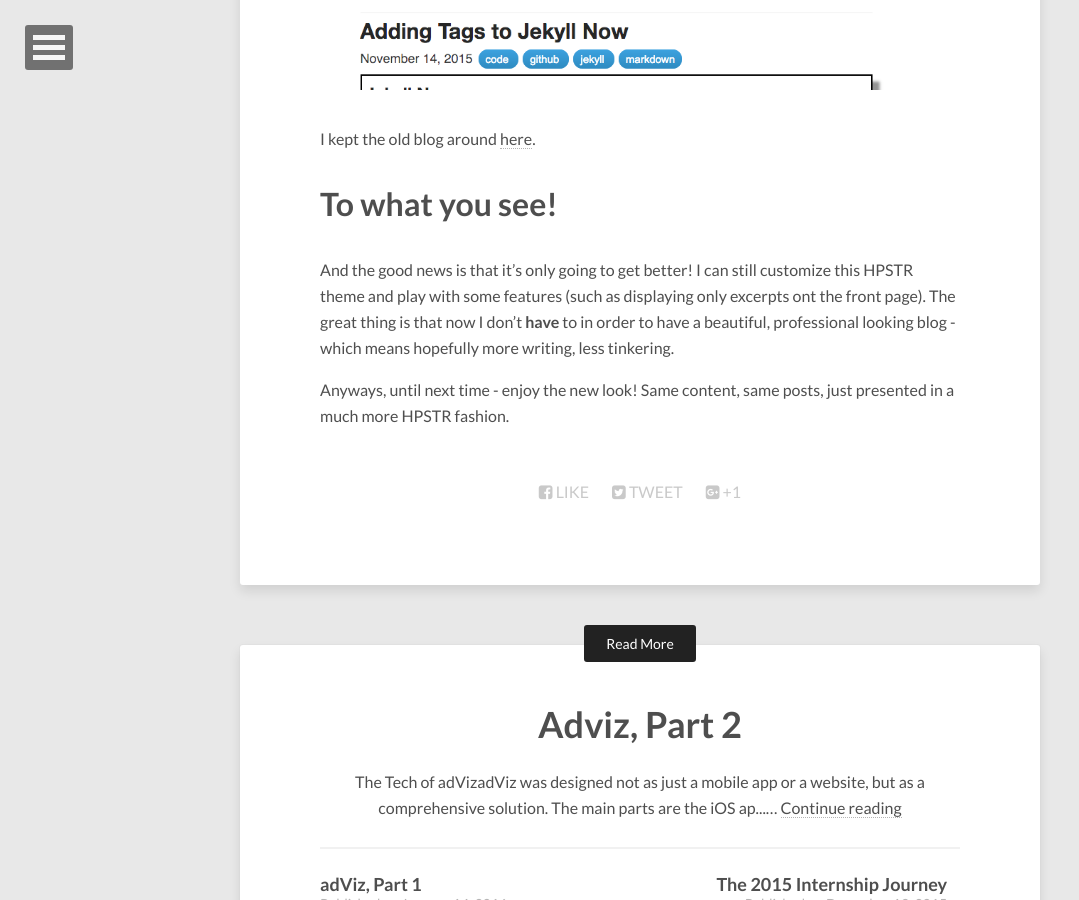
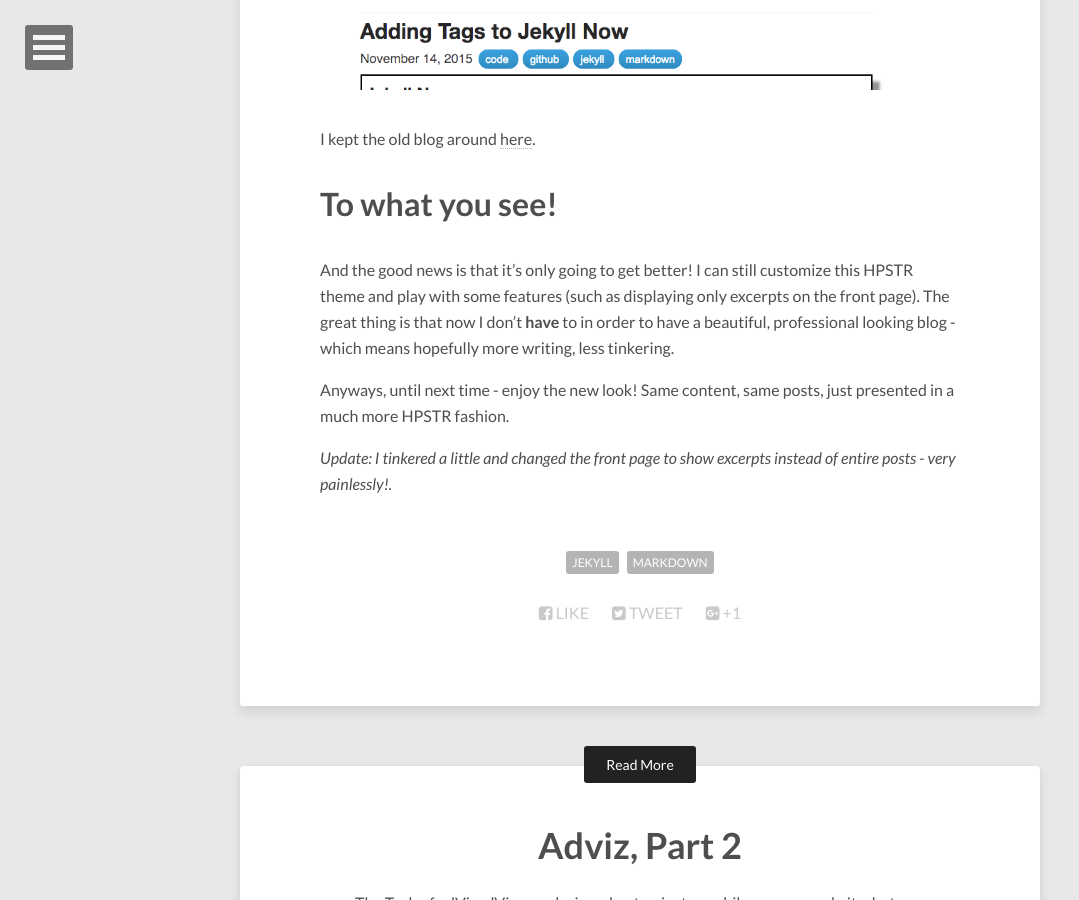
Before and after one commit to txizzle/blog, a Jekyll site: the page built from _posts/2016-04-11-switching-to-a-jekyll-theme.md, in a window 1280 px wide and 900 px high, scrolled down 1312 px. Shown: the whole window, without its empty margins (0-1079 px from the left). Built offline with Jekyll 4.4.1, drawn with Linux system fonts in a browser that asks for light colours; nearby versions of some CDN libraries.

```diff
--- a/_posts/2016-04-11-switching-to-a-jekyll-theme.md
+++ b/_posts/2016-04-11-switching-to-a-jekyll-theme.md
@@ -4,7 +4,7 @@ title: Switching to a Jekyll Theme
 modified:
 categories:
 description:
-tags: []
+tags: [jekyll, markdown]
 image:
   feature:
   credit:
@@ -19,14 +19,16 @@ Yep, I decided to go with the snazzy [HPSTR theme] instead of further extending
 
 # From this...
 <figure>
-	<a href="../old_blog"><img src="/images/old_blog.png" alt=""></a>
+	<a href="../old_blog"><img src="../images/old_blog.png" alt=""></a>
 </figure>
 I kept the old blog around [here].
 
 # To what you see!
-And the good news is that it's only going to get better! I can still customize this HPSTR theme and play with some features (such as displaying only excerpts ont the front page). The great thing is that now I don't **have** to in order to have a beautiful, professional looking blog - which means hopefully more writing, less tinkering.
+And the good news is that it's only going to get better! I can still customize this HPSTR theme and play with some features (such as displaying only excerpts on the front page). The great thing is that now I don't **have** to in order to have a beautiful, professional looking blog - which means hopefully more writing, less tinkering.
 
 Anyways, until next time - enjoy the new look! Same content, same posts, just presented in a much more HPSTR fashion.
+
+*Update: I tinkered a little and changed the front page to show excerpts instead of entire posts - very painlessly!.*
 
 [HPSTR theme]: <https://github.com/mmistakes/hpstr-jekyll-theme>
 [Jekyll Now]: <https://github.com/barryclark/jekyll-now>
```
Also changed, not shown: _posts/2016-01-20-Adviz-Part-2.md (+2 -2 lines).
